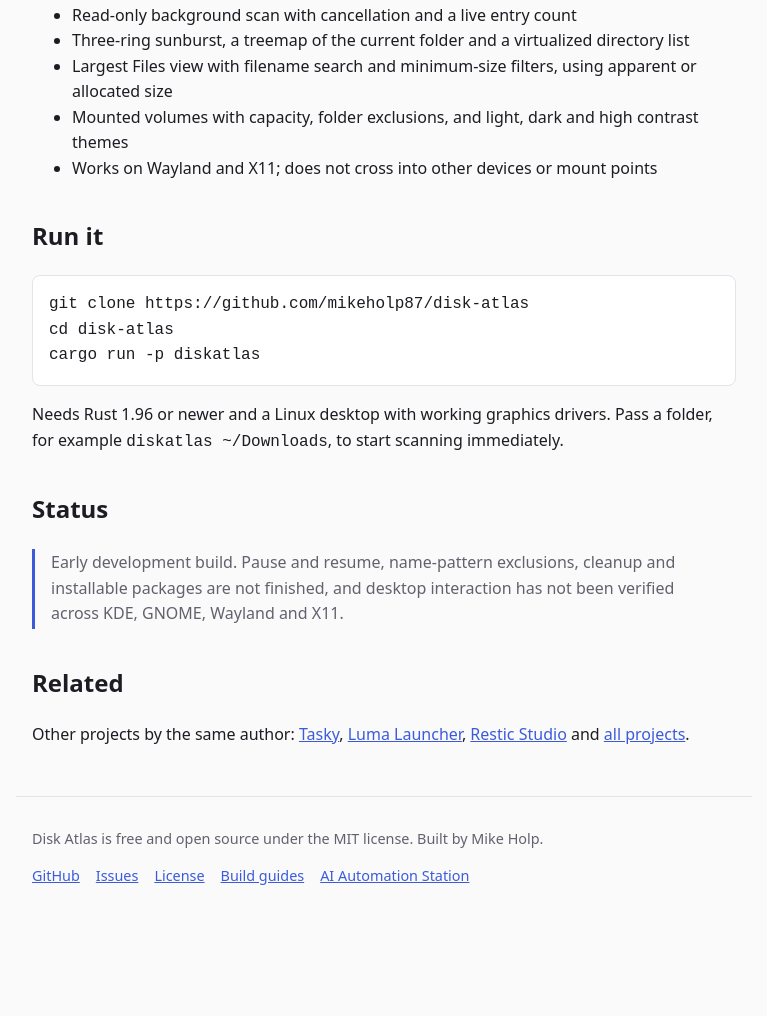
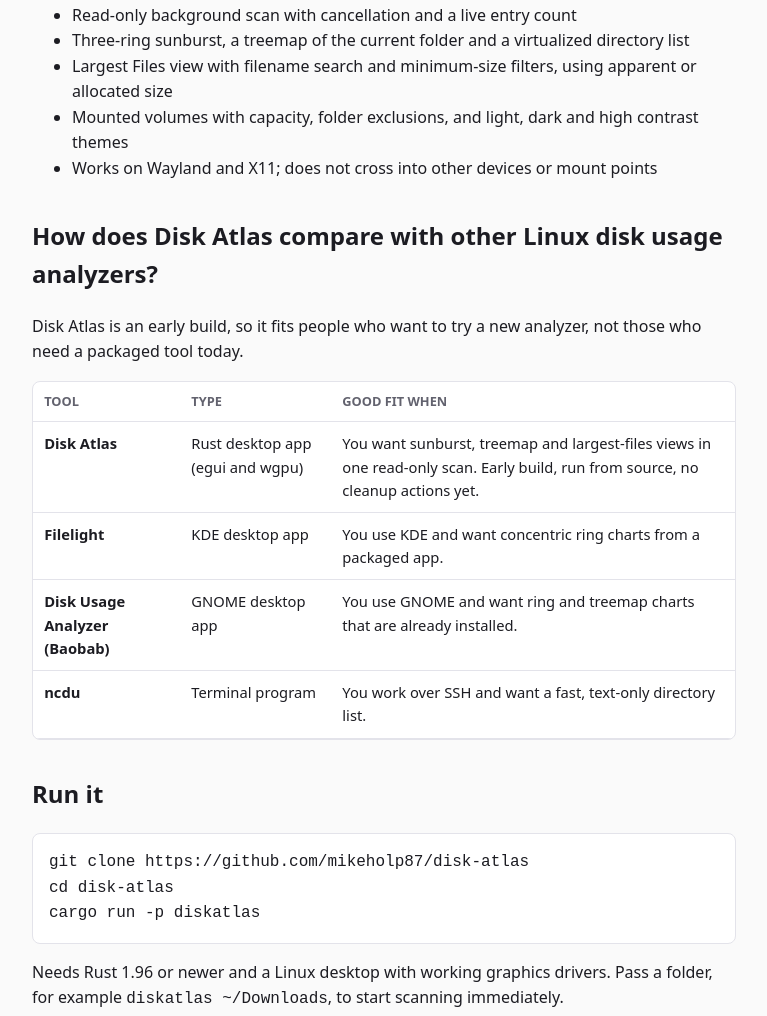
Before and after one commit to mikeholp87/disk-atlas, a plain HTML site: page docs/index.html in a window 1280 px wide. Shown: the part 737-1753 px from the top of the page, without its empty margins (256-1023 px from the left). Before the commit the page ends 1673 px from the top, so only its background shows below. Drawn offline with Linux system fonts and the light colour scheme.

Commit message:
Target generic search queries and add a comparison table
Co-Authored-By: Claude Sonnet 5.5 <noreply@anthropic.com>

```diff
--- a/docs/index.html
+++ b/docs/index.html
@@ -3,8 +3,8 @@
 <head>
 <meta charset="utf-8">
 <meta name="viewport" content="width=device-width, initial-scale=1">
-<title>Disk Atlas: a Linux disk usage analyzer with sunburst and treemap views</title>
-<meta name="description" content="Disk Atlas is a free Linux disk usage analyzer in Rust. Sunburst and treemap views, largest files and read-only scans. Early development build.">
+<title>Disk Atlas: Linux Disk Usage Analyzer in Rust</title>
+<meta name="description" content="Disk Atlas is a free Linux disk usage analyzer in Rust. Sunburst and treemap views, a largest files list and read-only scans. Early development build.">
 <link rel="canonical" href="https://mikeholp87.github.io/disk-atlas/">
 <meta property="og:type" content="website">
 <meta property="og:title" content="Disk Atlas: a Linux disk usage analyzer with sunburst and treemap views">
@@ -54,6 +54,11 @@
   .note { border-left: 3px solid var(--accent); padding: .1rem 1rem; color: var(--muted); }
   footer { max-width: 46rem; margin: 0 auto; padding: 1rem 1rem 3rem; color: var(--muted); font-size: .9rem; border-top: 1px solid var(--line); }
   footer a { margin-right: 1rem; }
+table { width: 100%; border-collapse: collapse; font-size: .92rem; }
+th, td { padding: .6rem .7rem; border-bottom: 1px solid var(--line); text-align: left; vertical-align: top; }
+th { color: var(--muted); font-size: .8rem; text-transform: uppercase; }
+td:first-child { font-weight: 650; }
+.table-wrap { overflow-x: auto; background: var(--card); border: 1px solid var(--line); border-radius: 8px; }
 </style>
 </head>
 <body>
@@ -72,6 +77,19 @@
 <li>Mounted volumes with capacity, folder exclusions, and light, dark and high contrast themes</li>
 <li>Works on Wayland and X11; does not cross into other devices or mount points</li>
 </ul>
+<h2>How does Disk Atlas compare with other Linux disk usage analyzers?</h2>
+<p>Disk Atlas is an early build, so it fits people who want to try a new analyzer, not those who need a packaged tool today.</p>
+<div class="table-wrap">
+<table>
+<thead><tr><th scope="col">Tool</th><th scope="col">Type</th><th scope="col">Good fit when</th></tr></thead>
+<tbody>
+<tr><td>Disk Atlas</td><td>Rust desktop app (egui and wgpu)</td><td>You want sunburst, treemap and largest-files views in one read-only scan. Early build, run from source, no cleanup actions yet.</td></tr>
+<tr><td>Filelight</td><td>KDE desktop app</td><td>You use KDE and want concentric ring charts from a packaged app.</td></tr>
+<tr><td>Disk Usage Analyzer (Baobab)</td><td>GNOME desktop app</td><td>You use GNOME and want ring and treemap charts that are already installed.</td></tr>
+<tr><td>ncdu</td><td>Terminal program</td><td>You work over SSH and want a fast, text-only directory list.</td></tr>
+</tbody>
+</table>
+</div>
 <h2>Run it</h2>
 <pre>git clone https://github.com/mikeholp87/disk-atlas
 cd disk-atlas
```
